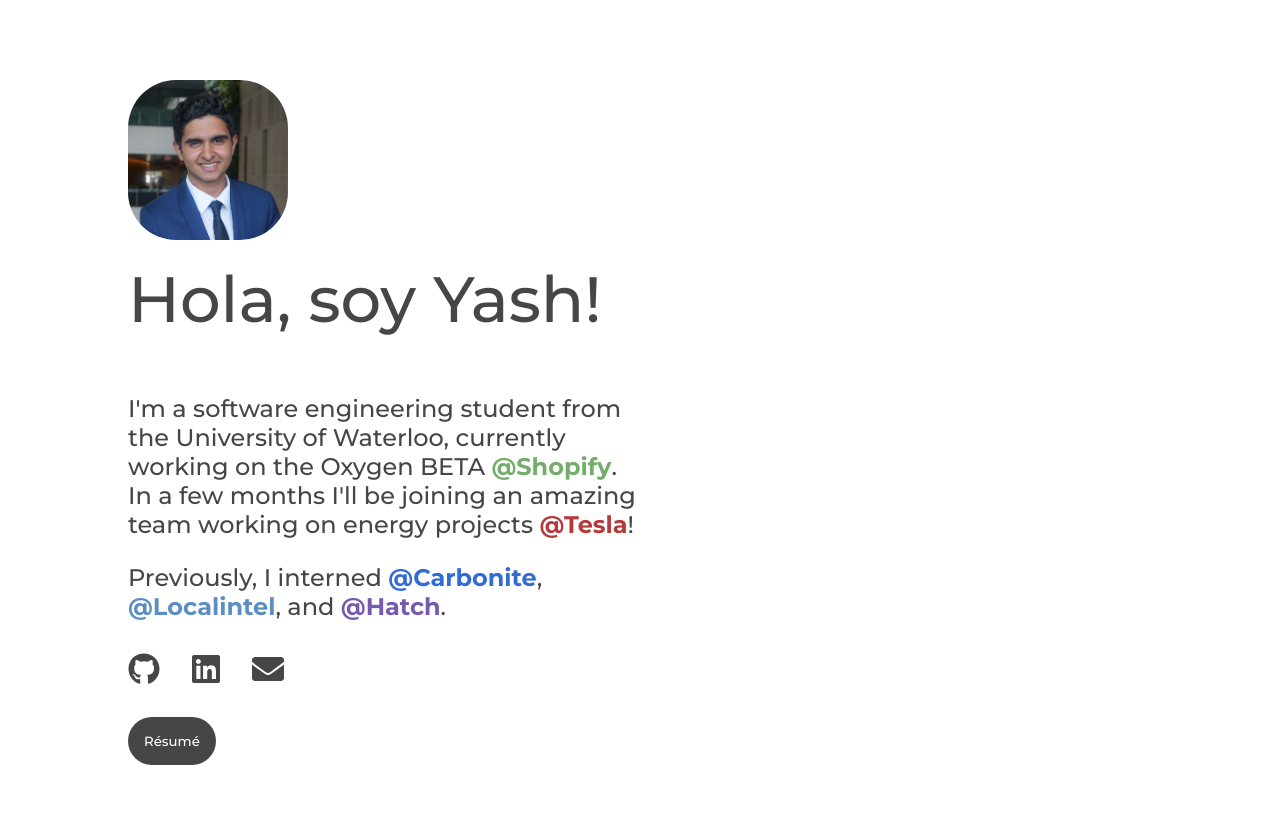
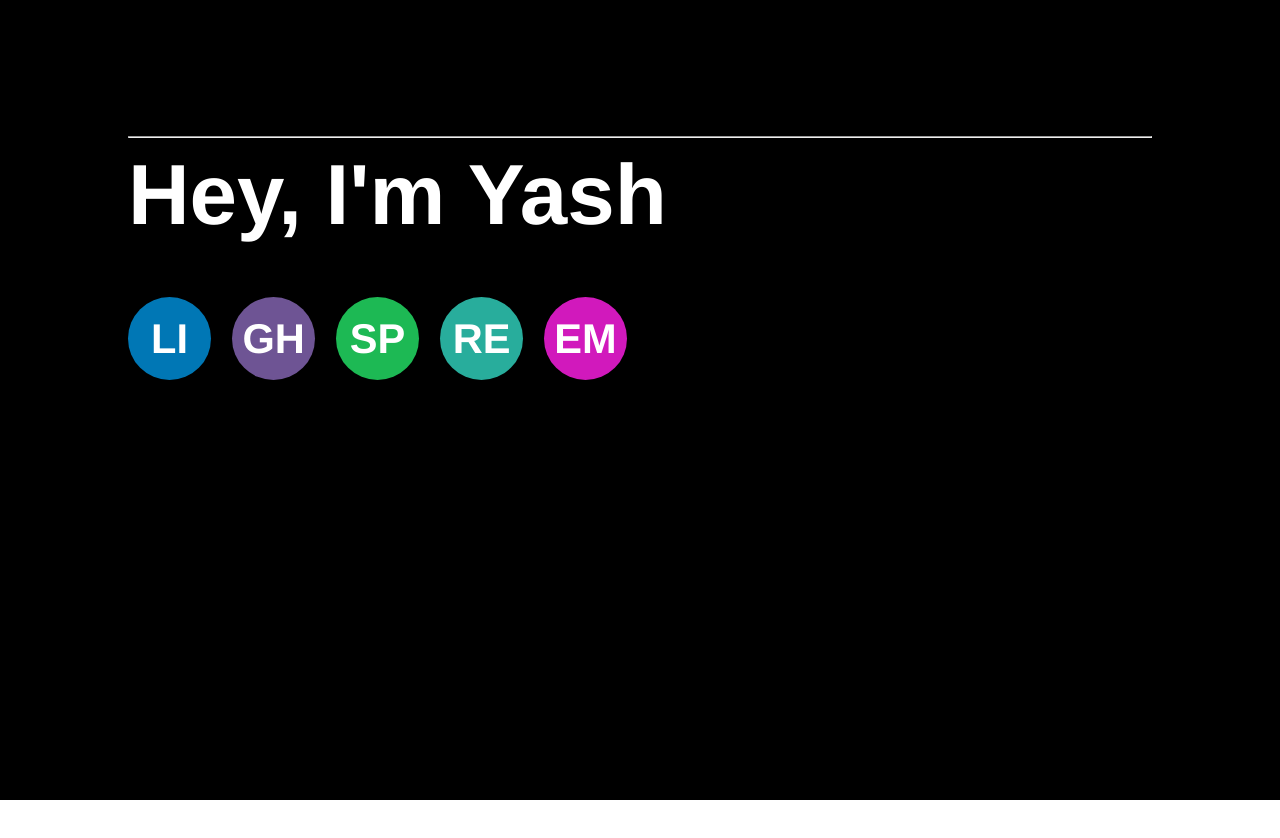
Before and after one commit to YashArora0606/yasharora.com, a React (Create React App) app: page / in a window 1280 px wide. Shown: the top 838 px of the page. After the commit the page ends 800 px from the top, so only its background shows below. Built offline with nearby package versions, Linux system fonts and the light colour scheme.

Commit message:
concrete jungle :eyes:

```diff
--- a/src/Home.scss
+++ /dev/null
@@ -1,91 +0,0 @@
-@import url("https://fonts.googleapis.com/css?family=Montserrat:400,500,600,700display=swap");
-
-.content {
-  display: flex;
-  width: 100vw;
-  height: 100vh;
-  background: white;
-}
-
-.text-area {
-  margin-top: 10vh;
-  margin-left: 10vw;
-  margin-bottom: 20vh;
-  color: #464646;
-  font-family: Montserrat;
-  font-weight: 500;
-  .shopify {
-    color: #74ad6a !important;
-  }
-  .tesla {
-    color: #b33b3b !important;
-  }
-  .carbonite {
-    color: #336bd4 !important;
-  }
-  .hatch {
-    color: #755ab0 !important;
-  }
-  .localintel {
-    color: #5b8ec2 !important;
-  }
-}
-
-.headshot {
-  max-width: 10rem;
-  margin-bottom: 1rem;
-  border-radius: 3rem;
-}
-
-.title {
-  font-size: 4rem;
-  padding-bottom: 2rem;
-}
-
-.subtitle {
-  max-width: 32rem;
-  font-size: 1.5rem;
-}
-
-.link {
-  text-decoration: none !important;
-  // color: #464646;
-}
-
-.icon-area {
-  display: flex;
-  flex-direction: row;
-  flex-wrap: wrap;
-  margin-top: 2rem;
-  margin-bottom: 2rem;
-}
-
-.svg-inline--fa {
-  color: #464646;
-  display: inline-block;
-  margin-right: 2rem;
-}
-
-.svg-inline--fa:hover {
-  color: darkgray;
-}
-
-.resume-button {
-  background: #464646;
-  padding: 1rem;
-  font-family: Montserrat;
-  font-weight: 500;
-  color: white;
-  border: none;
-  outline: none;
-  border-radius: 2rem;
-}
-
-.resume-button:hover {
-  cursor: pointer;
-  background: darkgray;
-}
-
-.footer {
-  height: 4rem;
-}
--- a/src/Home.tsx
+++ /dev/null
@@ -1,79 +0,0 @@
-import { FontAwesomeIcon } from '@fortawesome/react-fontawesome';
-import React, { useEffect, useState } from 'react';
-import './Home.scss'
-import { faLinkedin, faGithub} from "@fortawesome/free-brands-svg-icons";
-import { faEnvelope } from '@fortawesome/free-solid-svg-icons'
-
-const Home = () => {
-
-  const GREETING_INTERVAL = 2000;
-  const greetings = [
-    "Hi, I'm Yash!",
-    "Bonjour, je m'appelle Yash!",
-    "Hola, soy Yash!",
-    "你好，我的名字是 Yash!",
-    "こんにちは、私はヤシュです!",
-    "안녕하세요, 저는 Yash입니다!",
-    "Ciao, sono Yash!",
-    "हाय, मैं यश हूं।!",
-    "привет я Яш!"
-  ]
-
-  const [greetingCounter, setGreetingCounter] = useState<number>(0);
-
-  useEffect(() => {
-    const interval = setInterval(() => {
-      setGreetingCounter(counter => (counter + 1) % greetings.length);
-    }, GREETING_INTERVAL);
-    return () => clearInterval(interval);
-  }, [greetings.length]);
-
-  return (
-      <div className="home">
-        <div className="content">
-          <div className="text-area">
-            <img className="headshot" src="/headshot.jpg" alt="headshot" />
-            <div className="title">{greetings[greetingCounter]}<i className="fab fa-github"></i></div>
-            <p className="subtitle">{"I'm a software engineering student from the University of Waterloo, currently working on the Oxygen BETA "}
-              <a className="link shopify" href="https://www.shopify.com/"><b>{"@Shopify"}</b></a>{". In a few months I'll be joining an amazing team working on energy projects "}
-              <a className="link tesla" href="https://www.tesla.com/"><b>{"@Tesla"}</b></a>{"!"}
-            </p>
-            <p className="subtitle">
-              {"Previously, I interned "}
-              <a className="link carbonite" href="https://www.carbonite.com/"><b>{"@Carbonite"}</b></a>{", "}
-              <a className="link localintel" href="https://www.ecdev.org/"><b>{"@Localintel"}</b></a>{", and "}
-              <a className="link hatch" href="https://www.hatchcoding.com/"><b>{"@Hatch"}</b></a>{"."}
-            </p>
-
-            <div className="icon-area">
-              <a target="_blank" rel="noreferrer" href="https://www.github.com/yasharora0606">
-                <FontAwesomeIcon icon={faGithub} size="2x"/>
-              </a>
-              <a target="_blank" rel="noreferrer" href="https://www.linkedin.com/in/yasharora0606">
-                <FontAwesomeIcon icon={faLinkedin} size="2x"/>
-              </a>
-              {/* <a target="_blank" rel="noreferrer" href="https://www.instagram.com/yarora_">
-                <FontAwesomeIcon icon={faInstagram} size="2x"/>
-              </a>
-              <a target="_blank" rel="noreferrer" href="https://www.twitter.com/yasharora0606">
-                <FontAwesomeIcon icon={faTwitter} size="2x"/>
-              </a> */}
-              <a target="_blank" rel="noreferrer" href="mailto:yasharora0606@gmail.com">
-                <FontAwesomeIcon icon={faEnvelope} size="2x"/>
-              </a>
-            </div>
-            <a target="_blank" rel="noreferrer" href="YashArora_Resume.pdf">
-              <button className="resume-button">
-                Résumé
-              </button>
-            </a>
-
-          </div>
-        </div>
-        <div className="footer"></div>
-      </div>
-
-  );
-}
-
-export default Home;
--- /dev/null
+++ b/src/components/Home/Home.scss
@@ -0,0 +1,23 @@
+.home {
+  background: black;
+  height: 100vh;
+  width: 100vw;
+}
+
+.content {
+  margin-left: 10%;
+  width: 80%;
+  color: white;
+  font-family: "HelveticaNeue-Light", "Helvetica Neue Light", "Helvetica Neue",
+    Helvetica, Arial, "Lucida Grande", sans-serif;
+  font-weight: 700;
+}
+
+.heading {
+  padding-top: 8em;
+  padding-bottom: 2em;
+}
+
+.title {
+  font-size: 64pt;
+}
--- /dev/null
+++ b/src/components/Home/Home.tsx
@@ -0,0 +1,63 @@
+import React from "react";
+import "./Home.scss";
+
+import LinkBall from "./LinkBall/LinkBall";
+
+const Home = () => {
+  const stations = [
+    {
+      name: "LinkedIn",
+      abbreviation: "LI",
+      icon: "./",
+      color: "#0077b5",
+    },
+    {
+      name: "GitHub",
+      abbreviation: "GH",
+      icon: "./",
+      color: "#6e5494",
+    },
+    {
+      name: "Spotify",
+      abbreviation: "SP",
+      icon: "./",
+      color: "#1DB954",
+    },
+    {
+      name: "Resume",
+      abbreviation: "RE",
+      icon: "./",
+      color: "#28ad9c",
+    },
+    {
+      name: "Email",
+      abbreviation: "EM",
+      icon: "./",
+      color: "#d119bc",
+    },
+  ];
+
+  return (
+    <div className="home">
+      <div className="content">
+        <div className="heading">
+          <hr></hr>
+          <div className="title">Hey, I'm Yash</div>
+        </div>
+        {stations.map((station) => {
+          return (
+            <LinkBall
+              name={station.name}
+              abbreviation={station.abbreviation}
+              icon={station.icon}
+              color={station.color}
+            />
+          );
+        })}
+      </div>
+      <div className="footer"></div>
+    </div>
+  );
+};
+
+export default Home;
--- /dev/null
+++ b/src/components/Home/LinkBall/LinkBall.scss
@@ -0,0 +1,12 @@
+.circle {
+  width: 2em;
+  height: 2em;
+  line-height: 2em;
+  border-radius: 50%;
+  font-size: 2.6em;
+  color: #fff;
+  text-align: center;
+  display: inline-block;
+  margin-right: 0.5em;
+  margin-top: 0.5em;
+}
--- /dev/null
+++ b/src/components/Home/LinkBall/LinkBall.tsx
@@ -0,0 +1,30 @@
+import React, { useState } from "react";
+import "./LinkBall.scss";
+
+interface Props {
+  name: string;
+  abbreviation: string;
+  icon: string;
+  color: string;
+}
+
+const LinkBall = ({ name, abbreviation, icon, color }: Props) => {
+  const [isHovered, setIsHovered] = useState(false);
+
+  return (
+    <div
+      className="circle"
+      style={{ background: color }}
+      onMouseEnter={() => {
+        setIsHovered(true);
+      }}
+      onMouseLeave={() => {
+        setIsHovered(false);
+      }}
+    >
+      {isHovered ? name : abbreviation}
+    </div>
+  );
+};
+
+export default LinkBall;
```
Also changed, not shown: src/App.tsx (+18 -10 lines), src/index.tsx (+6 -6 lines), tsconfig.json (+2 -8 lines).
